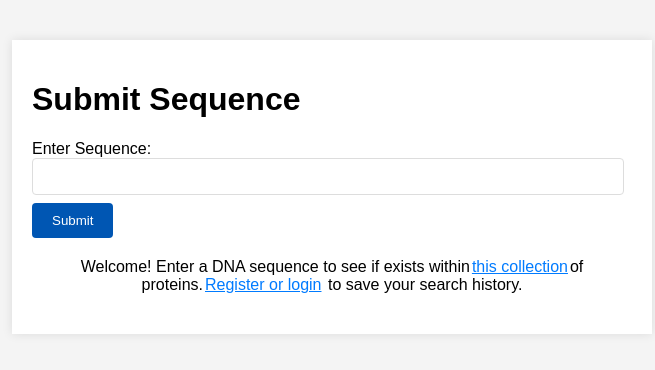
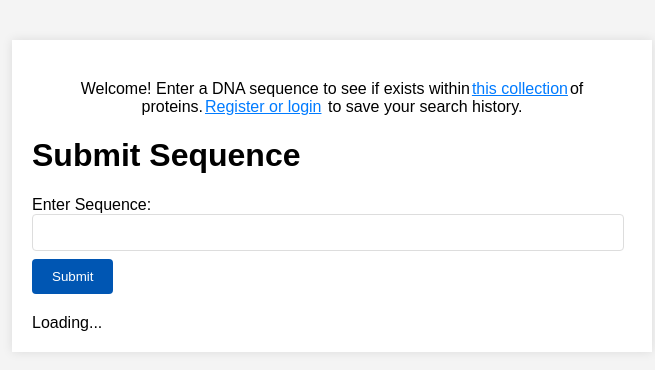
Before and after one commit to mjanicki01/sequence-analyzer, a React (Create React App) app in the folder frontend/: page / in a window 1280 px wide. Both pictures are taken after typing "Sample" into the empty fields and a click on the button "Submit". Shown: the top 370 px of the page, without its empty margins (308-963 px from the left). Built offline with nearby package versions, Linux system fonts and the light colour scheme; no server answers.

Commit message:
clean up unused routes; create ResultContainerCard async with loading signal; fix auth bug

```diff
--- a/frontend/src/Router.tsx
+++ b/frontend/src/Router.tsx
@@ -3,18 +3,12 @@ import {
   createBrowserRouter,
   createRoutesFromElements,
 } from "react-router-dom"
-import Login from "./components/forms/Login"
-import SequenceAnalysisContainer from "./components/SequenceAnalysisContainer"
 import { MainPage } from "./pages/Main"
 
 export const DNASequenceRouter = createBrowserRouter(
   createRoutesFromElements(
-    // no protected routes - user can submit to analyze-sequence-form, but results will not be saved
-    // display option to register if user wants to save results
     <>
       <Route path="/" element={<MainPage />} />,
-      <Route path="/login" element={<Login />} />,
-      <Route path="/analyze" element={<SequenceAnalysisContainer />} />,
     </>
   )
 )
--- a/frontend/src/components/SequenceAnalysisContainer.tsx
+++ b/frontend/src/components/SequenceAnalysisContainer.tsx
@@ -4,28 +4,38 @@ import SequenceForm from "./forms/SequenceForm"
 import SequenceAnalysisResults from "./SequenceAnalysisResults"
 import axios from "axios"
 import { AuthContext } from "../context/AuthContext"
+import { SearchQuery } from "../types"
 
 const SequenceAnalysisContainer = () => {
   const { searchData, setSearchData } = useContext(SearchContext)
   const { authData } = useContext(AuthContext)
 
   const handleSubmit = async (inputSequence: string) => {
+    setSearchData((prevData) => [
+      { query: inputSequence, results: [], isLoading: true },
+      ...prevData,
+    ])
+
+    const headers: Record<string, string> = {}
+    if (authData.token) {
+      headers["Authorization"] = `Token ${authData.token}`
+    }
+
     try {
       const response = await axios.post(
         "http://localhost:8000/api/sequence-analysis/",
         { query: inputSequence },
-        {
-          headers: {
-            Authorization: `Token ${authData.token}`,
-          },
-        }
+        { headers }
       )
-      setSearchData([
+      setSearchData((prevData: SearchQuery[]) => [
         {
           query: inputSequence,
           results: response.data.results,
+          isLoading: false,
         },
-        ...searchData,
+        ...prevData.filter(
+          (item) => item.query !== inputSequence || item.isLoading === false
+        ),
       ])
     } catch (error) {
       console.error(error)
@@ -45,6 +55,7 @@ const SequenceAnalysisContainer = () => {
           key={index}
           inputSequence={searchQuery.query}
           response={searchQuery.results}
+          isLoading={searchQuery.isLoading}
         />
       ))}
     </div>
--- a/frontend/src/components/SequenceAnalysisResults.tsx
+++ b/frontend/src/components/SequenceAnalysisResults.tsx
@@ -4,20 +4,27 @@ import { ResultContainerCard } from "./cards/ResultContainerCard"
 interface SequenceAnalysisResultsProps {
   response: Protein[]
   inputSequence: string
+  isLoading?: boolean
 }
 
 const SequenceAnalysisResults = ({
   response,
   inputSequence,
+  isLoading,
 }: SequenceAnalysisResultsProps) => {
   return (
     <div>
-      {inputSequence && response.length > 0 && (
-        <ResultContainerCard
-          searchQuery={inputSequence}
-          results={response}
-          defaultExpanded={true}
-        />
+      {isLoading ? (
+        <div>Loading...</div>
+      ) : (
+        inputSequence &&
+        response.length > 0 && (
+          <ResultContainerCard
+            searchQuery={inputSequence}
+            results={response}
+            defaultExpanded={true}
+          />
+        )
       )}
     </div>
   )
--- a/frontend/src/components/cards/ResultContainerCard.tsx
+++ b/frontend/src/components/cards/ResultContainerCard.tsx
@@ -16,8 +16,6 @@ export const ResultContainerCard = ({
 }: ResultCardProps) => {
   const [expanded, setExpanded] = useState(defaultExpanded)
 
-  console.log("results:")
-  console.log(results)
   const toggleExpanded = () => setExpanded(!expanded)
 
   return (
--- a/frontend/src/context/SearchContext.tsx
+++ b/frontend/src/context/SearchContext.tsx
@@ -1,16 +1,11 @@
 import { createContext, useState, ReactNode } from "react"
 import { SearchQuery } from "../types"
 
-const defaultSearchData: SearchQuery[] = [
-  {
-    query: "",
-    results: [],
-  },
-]
+const defaultSearchData: SearchQuery[] = []
 
 interface SearchContextType {
   searchData: SearchQuery[]
-  setSearchData: (data: SearchQuery[]) => void
+  setSearchData: (value: React.SetStateAction<SearchQuery[]>) => void
 }
 
 export const SearchContext = createContext<SearchContextType>({
--- a/frontend/src/pages/Main.tsx
+++ b/frontend/src/pages/Main.tsx
@@ -40,6 +40,26 @@ export const MainPage = () => {
     authData.token && setIsLoggedIn(true)
   }, [authData])
 
+  const welcomeMessage = () => {
+    return (
+      <div className="auth-message">
+        Welcome! Enter a DNA sequence to see if exists within
+        <a href={NIHCOLLECTION} target="blank">
+          this collection
+        </a>
+        of proteins.
+        {!isLoggedIn && (
+          <>
+            <span className="show-more" onClick={toggleExpanded}>
+              Register or login
+            </span>
+            {" to save your search history."}
+          </>
+        )}
+      </div>
+    )
+  }
+
   return (
     <>
       {isLoggedIn && (
@@ -51,22 +71,8 @@ export const MainPage = () => {
         </div>
       )}
       <div className="container">
+        {welcomeMessage()}
         <SequenceAnalysisContainer />
-        <div className="auth-message">
-          Welcome! Enter a DNA sequence to see if exists within
-          <a href={NIHCOLLECTION} target="blank">
-            this collection
-          </a>
-          of proteins.
-          {!isLoggedIn && (
-            <>
-              <span className="show-more" onClick={toggleExpanded}>
-                Register or login
-              </span>
-              {" to save your search history."}
-            </>
-          )}
-        </div>
         <div style={{ display: "flex", gap: "32px" }}>
           {!isLoggedIn && expanded && <Registration />}
           {!isLoggedIn && expanded && <Login />}
--- a/frontend/src/types.ts
+++ b/frontend/src/types.ts
@@ -13,4 +13,5 @@ export interface AuthData {
 export interface SearchQuery {
   query: string
   results: Protein[]
+  isLoading?: boolean
 }
```
